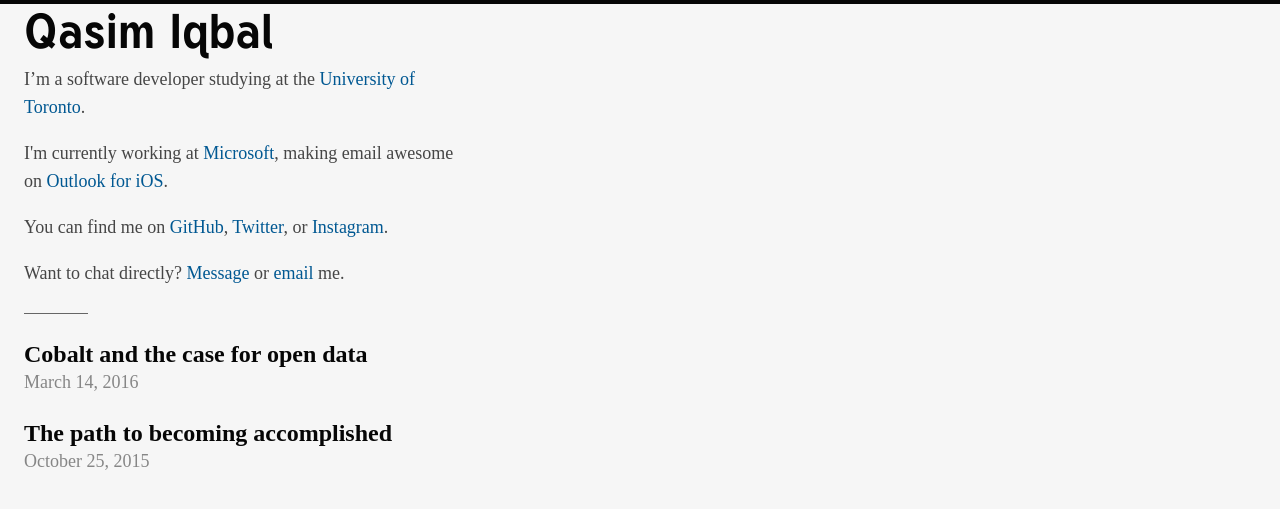
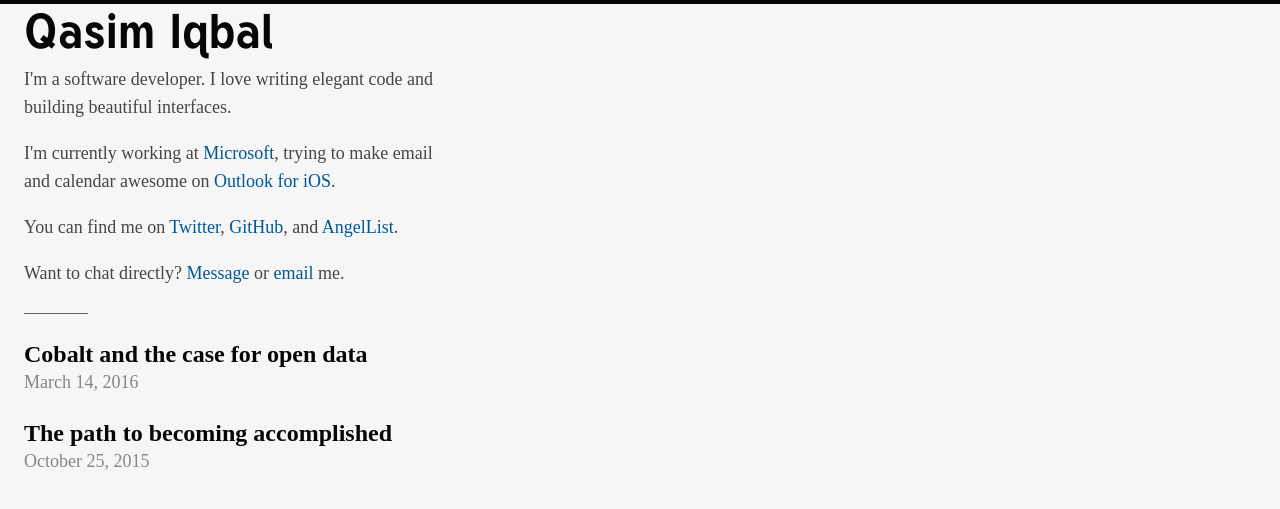
Before and after one commit to qasim/qas.im, a Jekyll site: the page built from index.html, in a window 1280 px wide. Shown: the top 509 px of the page. Built offline with Jekyll 4.4.1, drawn with Linux system fonts in a browser that asks for light colours; some web fonts are replaced.

Commit message:
New wording

```diff
--- a/assets/css/qasim.css
+++ b/assets/css/qasim.css
@@ -41,7 +41,7 @@ h1 {
 }
 
 .content {
-  max-width: 448px;
+  max-width: 428px;
   margin-left: 24px;
   margin-right: 24px;
   line-height: 28px;
--- a/index.html
+++ b/index.html
@@ -6,13 +6,13 @@ redirect_from: "/iqbal/"
 
 <div class="content">
   <p>
-    I’m a software developer studying at the <a id="uoft" href="http://www.utoronto.ca/">University of Toronto</a>.
+    I'm a software developer. I love writing elegant code and building beautiful interfaces.
   </p>
   <p>
-    I'm currently working at <a id="microsoft" href="https://github.com/Microsoft">Microsoft</a>, making email awesome on <a id="outlook" href="https://github.com/Outlook">Outlook for iOS</a>.
+    I'm currently working at <a id="microsoft" href="https://github.com/Microsoft">Microsoft</a>, trying to make email and calendar awesome on <a id="outlook" href="https://github.com/Outlook">Outlook for iOS</a>.
   </p>
   <p>
-    You can find me on <a id="github" href="https://github.com/Qasim">GitHub</a>, <a id="twitter" href="https://twitter.com/DrQas">Twitter</a>, or <a id="instagram" href="https://instagram.com/DrQas/">Instagram</a>.
+    You can find me on <a id="twitter" href="https://twitter.com/DrQas">Twitter</a>, <a id="github" href="https://github.com/Qasim">GitHub</a>, and <a id="angel" href="https://angel.co/Qasim">AngelList</a>.
   </p>
   <p>
     Want to chat directly? <a href="https://m.me/q45im">Message</a> or <a href="mailto:me@qas.im">email</a> me.
```
Also changed, not shown: README.md, 2 other files.
